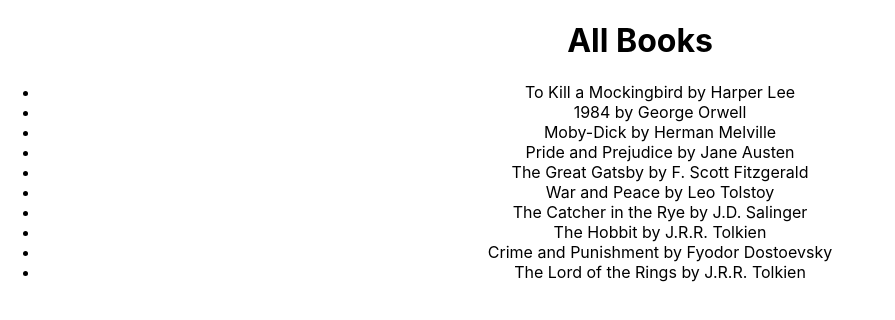
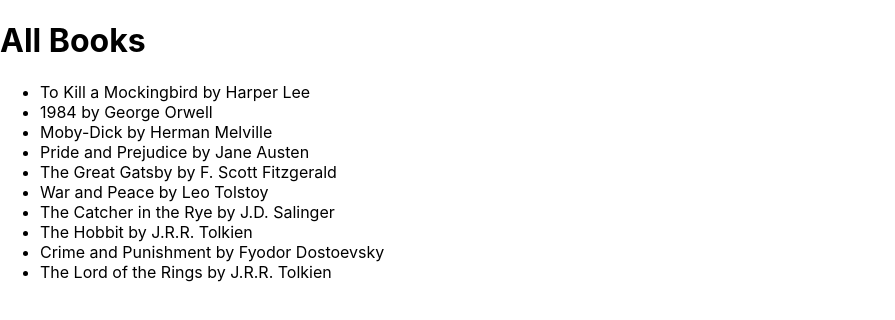
Before and after one commit to mckinney-stack/book-library, a React (Create React App) app: page / in a window 1280 px wide. Shown: the top 320 px of the page, without its empty margins (0-895 px from the left). Built offline with nearby package versions, Linux system fonts and the light colour scheme.

Commit message:
Add basic Routes

```diff
--- a/src/App.js
+++ b/src/App.js
@@ -2,14 +2,17 @@
 import './App.css';
 import { BooksProvider } from './BooksContext';
 import Books from './components/Books';
+import { BrowserRouter as Router, Routes, Route, Navigate } from "react-router-dom";
 
 function App() {
   return (
     <BooksProvider>
-      <div className="App">
-        <Books>
-        </Books>
-      </div>
+        <Router>
+            <Routes>
+                <Route path="/" element={<Books></Books>}></Route>
+                <Route path="/books" element={<Navigate to="/" />}></Route>
+            </Routes>
+        </Router>
     </BooksProvider>
   );
 }
```
